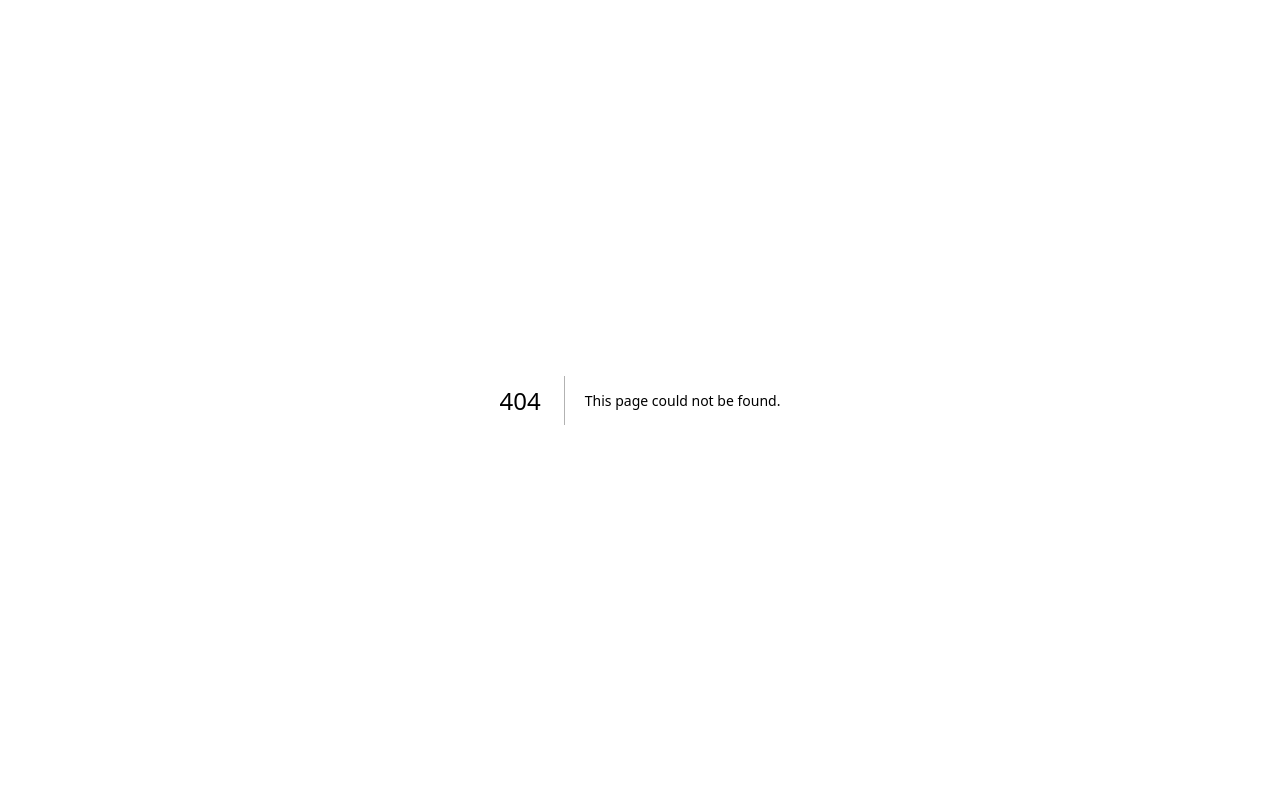
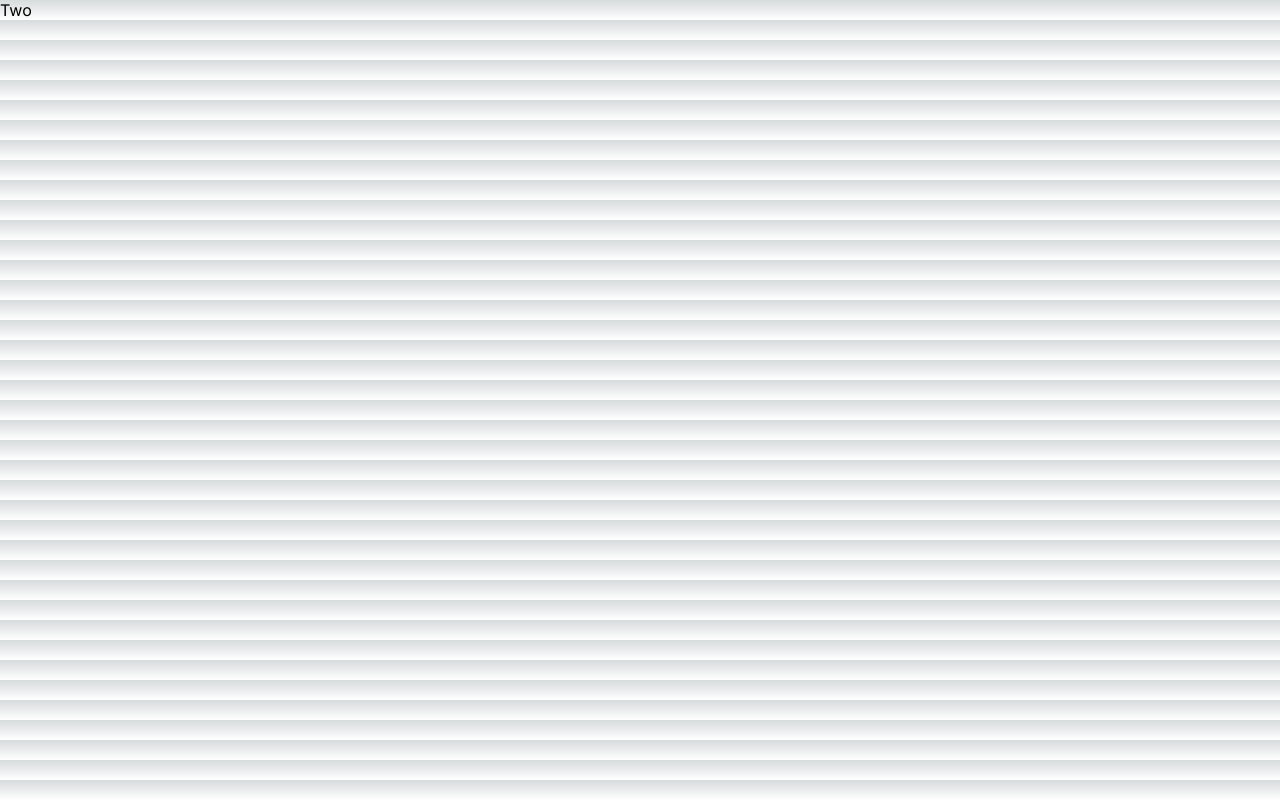
Before and after one commit to christine-iyer/next-jz, a Next.js app: page /pagetwo in a window 1280 px wide. Before the commit this address had no page. Built offline with nearby package versions, Linux system fonts and the light colour scheme.

Commit message:
routing yes.

```diff
--- a/app/dashboard/pagetwo/page.js
+++ b/app/pagetwo/page.tsx
@@ -1,4 +1,4 @@
 // Inside /dashboard/settings/page.js
 export default function PageTwo() {
-     return <h1>Two</h1>
+     return <div>Two</div>
    }
```
Also changed, not shown: app/pageone/page.tsx (renamed from app/dashboard/pageone/page.tsx).
